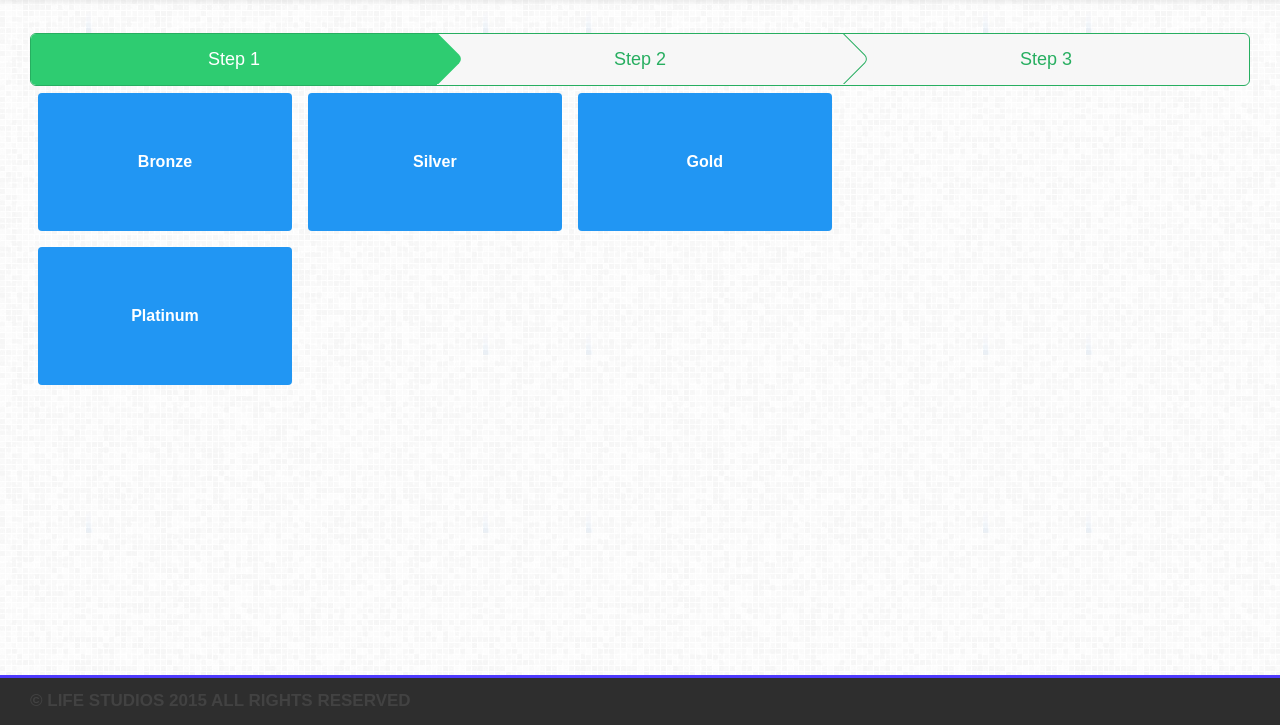
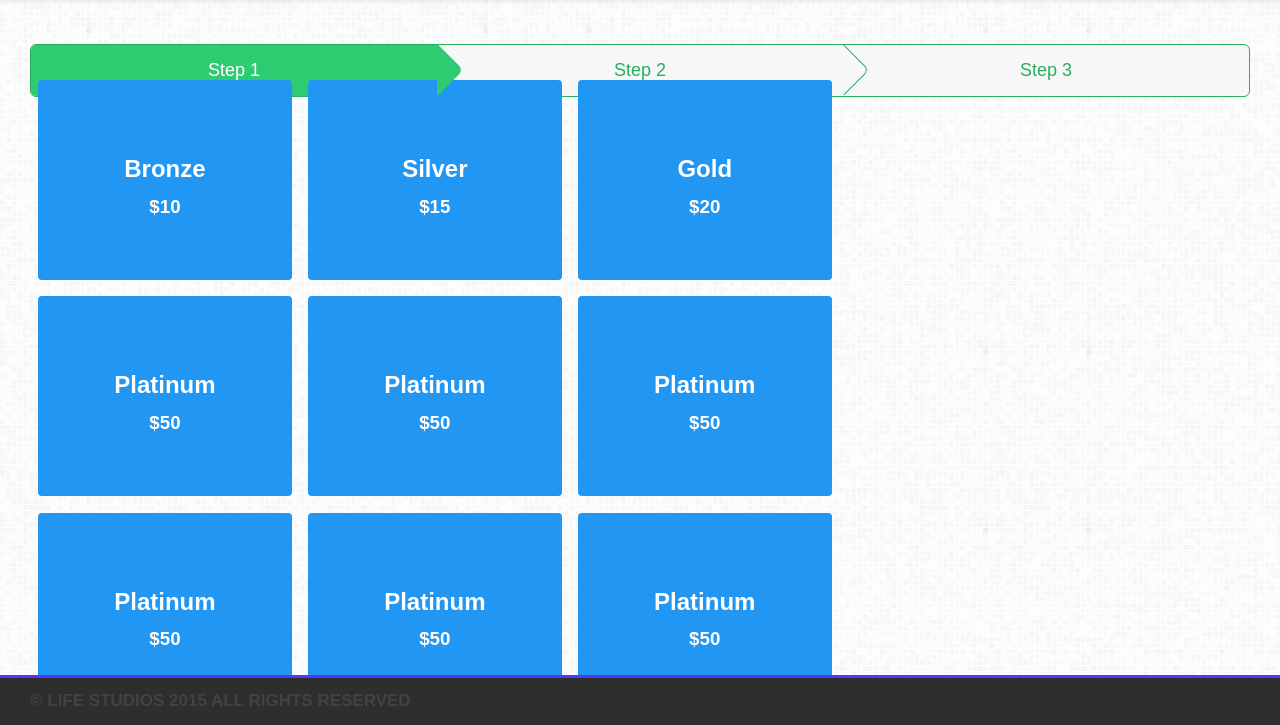
Before and after one commit to Joannou1/A3L-Donate, a PHP site: page / in a window 1280 px wide. Shown: the part 75-800 px from the top of the page. Run offline with PHP 8.4, Linux system fonts and the light colour scheme.

Commit message:
Changed Layout +found bugs
Changed layout a bit, can take up to 9 packages atm.  Found bugs with
the progress bar and some zoom out and zoom in shizzle!

```diff
--- a/css/style.css
+++ b/css/style.css
@@ -89,7 +89,7 @@ header {
   -moz-border-radius: 6px;
   border-radius: 6px;
   position: absolute;
-  margin-top: 7%;
+  margin-top: 100px;
 }
 .nav-progress > div {
   position: relative;
@@ -153,7 +153,7 @@ header {
   width: 1220px;
   max-width: 64%;
   padding: 0px;
-  margin-top: 11%;
+  margin-top: 10%;
   position: absolute;
 }
 
@@ -161,6 +161,7 @@ header {
   color: #fff;
   background-color: #2196F3;
   cursor:default;
+  height: 200px;
   float:left;
   list-style:none;
   margin:1%;
--- a/index.php
+++ b/index.php
@@ -51,13 +51,23 @@
 
 
 		<ul class="blocks">
-		  <li>Bronze<div class="popup"><span><h3>Bronze</h3>This is the Bronze package. It has some things.</span></div></li>
+		  <li><h2>Bronze</h2><h3>$10</h3><div class="popup"><span><h2>Bronze</h2><h3>$10</h3>This is the Bronze package. It has some things.</span></div></li>
 
-		  <li>Silver<div class="popup"><span><h3>Silver</h3>This is the Silver package. It has a bunch of things.</span></div></li>
+		  <li><h2>Silver</h2><h3>$15</h3><div class="popup"><span><h2>Silver</h2><h3>$15</h3>This is the Silver package. It has a bunch of things.</span></div></li>
 
-		  <li>Gold<div class="popup"><span><h3>Gold</h3>This is the Gold package. It has lots of things.</span></div></li>
+		  <li><h2>Gold</h2><h3>$20</h3><div class="popup"><span><h2>Gold</h2><h3>$20</h3>This is the Gold package. It has lots of things.</span></div></li>
 
-		  <li>Platinum<div class="popup"><span><h3>Platinum</h3>This is the Platinum package. It has tons of things.</span></div></li>
+		  <li><h2>Platinum</h2><h3>$50</h3><div class="popup"><span><h2>Platinum</h2><h3>$50</h3>This is the Platinum package. It has tons of things.</span></div></li>
+
+		  <li><h2>Platinum</h2><h3>$50</h3><div class="popup"><span><h2>Platinum</h2><h3>$50</h3>This is the Platinum package. It has tons of things.</span></div></li>
+
+		  <li><h2>Platinum</h2><h3>$50</h3><div class="popup"><span><h2>Platinum</h2><h3>$50</h3>This is the Platinum package. It has tons of things.</span></div></li>
+
+		  <li><h2>Platinum</h2><h3>$50</h3><div class="popup"><span><h2>Platinum</h2><h3>$50</h3>This is the Platinum package. It has tons of things.</span></div></li>
+
+		  <li><h2>Platinum</h2><h3>$50</h3><div class="popup"><span><h2>Platinum</h2><h3>$50</h3>This is the Platinum package. It has tons of things.</span></div></li>
+
+		  <li><h2>Platinum</h2><h3>$50</h3><div class="popup"><span><h2>Platinum</h2><h3>$50</h3>This is the Platinum package. It has tons of things.</span></div></li>
 		</ul>
 
 		</div>
```
